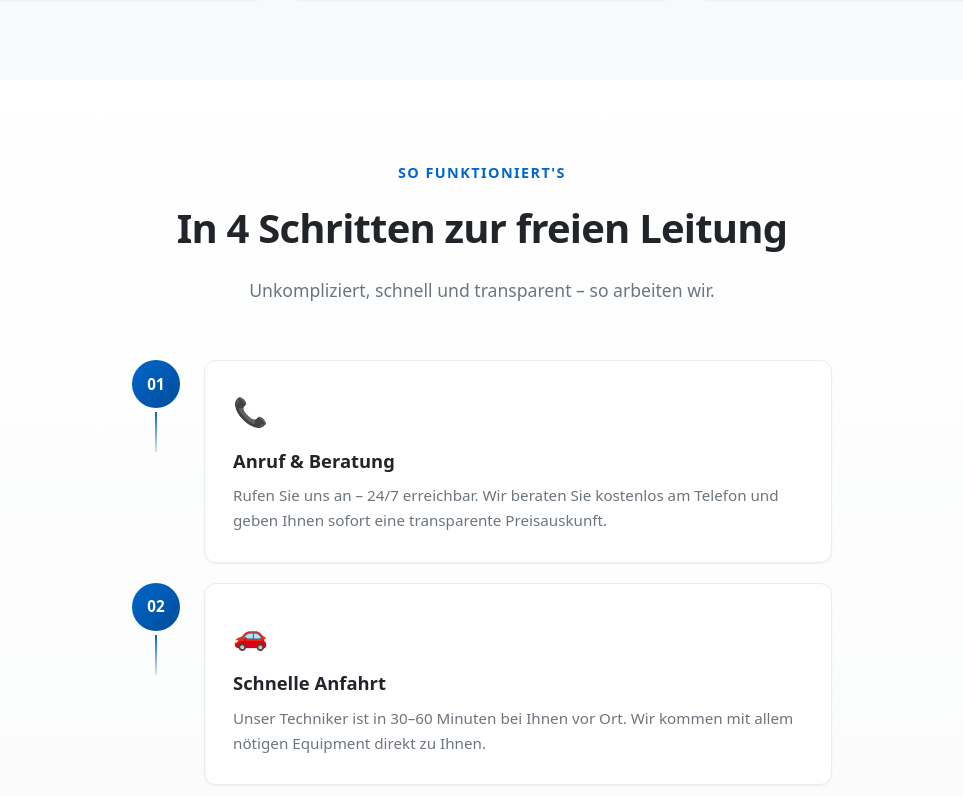
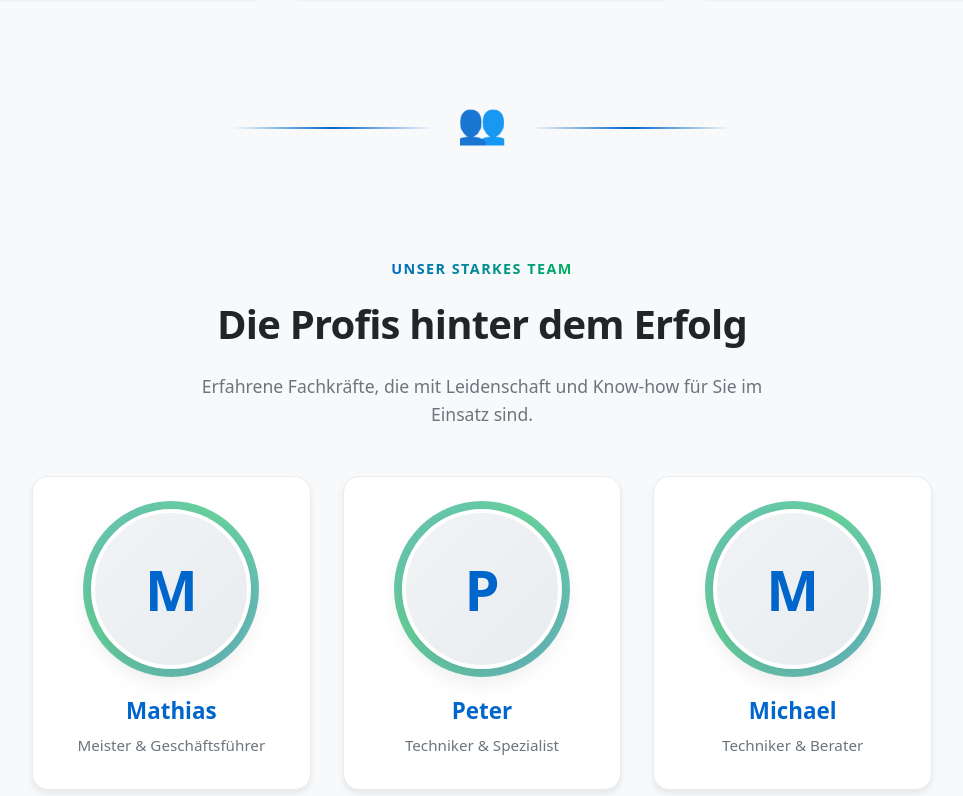
Before and after one commit to timschwier7-ux/kammerjaeger-hansen.de, a Next.js app: page / in a window 1280 px wide. Shown: the part 1904-2700 px from the top of the page, without its empty margins (158-1121 px from the left). Built offline with nearby package versions, Linux system fonts and the light colour scheme.

Commit message:
Add team section with smooth transition to Services component
Agent-Logs-Url: https://github.com/timschwier7-ux/kammerjaeger-hansen.de/sessions/49daf662-cc94-49df-b0b3-d8ee3a7d1593

Co-authored-by: timschwier7-ux <273984795+timschwier7-ux@users.noreply.github.com>

```diff
--- a/src/components/Services.module.css
+++ b/src/components/Services.module.css
@@ -86,3 +86,208 @@
     grid-template-columns: 1fr;
   }
 }
+
+/* ===== Team Section Styles ===== */
+
+/* Divider / Transition */
+.teamDivider {
+  display: flex;
+  align-items: center;
+  justify-content: center;
+  gap: 1.5rem;
+  margin: 4rem 0;
+  padding: 2rem 0;
+}
+
+.dividerLine {
+  flex: 1;
+  max-width: 200px;
+  height: 2px;
+  background: linear-gradient(90deg, transparent, var(--color-primary), transparent);
+  border-radius: 2px;
+}
+
+.dividerIcon {
+  font-size: 2.5rem;
+  animation: float 3s ease-in-out infinite;
+}
+
+@keyframes float {
+  0%, 100% {
+    transform: translateY(0);
+  }
+  50% {
+    transform: translateY(-8px);
+  }
+}
+
+/* Team Section Layout */
+.teamSection {
+  text-align: center;
+  animation: fadeInUp 0.8s ease-out;
+}
+
+@keyframes fadeInUp {
+  from {
+    opacity: 0;
+    transform: translateY(30px);
+  }
+  to {
+    opacity: 1;
+    transform: translateY(0);
+  }
+}
+
+.teamLabel {
+  display: inline-block;
+  color: var(--color-primary);
+  font-weight: 600;
+  font-size: 0.9rem;
+  text-transform: uppercase;
+  letter-spacing: 0.1em;
+  margin-bottom: 0.75rem;
+  background: linear-gradient(135deg, var(--color-primary), var(--color-accent));
+  -webkit-background-clip: text;
+  background-clip: text;
+  -webkit-text-fill-color: transparent;
+}
+
+.teamTitle {
+  font-size: clamp(1.75rem, 3.5vw, 2.5rem);
+  font-weight: 800;
+  color: var(--color-gray-900);
+  margin-bottom: 1rem;
+  letter-spacing: -0.02em;
+}
+
+.teamSubtitle {
+  font-size: 1.1rem;
+  color: var(--color-gray-600);
+  max-width: 600px;
+  margin: 0 auto 3rem auto;
+}
+
+/* Team Grid */
+.teamGrid {
+  display: grid;
+  grid-template-columns: repeat(3, 1fr);
+  gap: 2rem;
+  max-width: 900px;
+  margin: 0 auto;
+}
+
+@media (max-width: 768px) {
+  .teamGrid {
+    grid-template-columns: repeat(2, 1fr);
+  }
+}
+
+@media (max-width: 500px) {
+  .teamGrid {
+    grid-template-columns: 1fr;
+  }
+}
+
+/* Team Card */
+.teamCard {
+  background: var(--color-white);
+  border-radius: var(--radius-xl);
+  padding: 2rem 1.5rem;
+  box-shadow: var(--shadow-md);
+  border: 1px solid var(--color-gray-200);
+  transition: transform var(--transition-base), box-shadow var(--transition-base);
+  animation: cardFadeIn 0.6s ease-out backwards;
+}
+
+@keyframes cardFadeIn {
+  from {
+    opacity: 0;
+    transform: translateY(20px) scale(0.95);
+  }
+  to {
+    opacity: 1;
+    transform: translateY(0) scale(1);
+  }
+}
+
+.teamCard:hover {
+  transform: translateY(-8px) scale(1.02);
+  box-shadow: var(--shadow-xl);
+}
+
+/* Team Image */
+.teamImageWrapper {
+  position: relative;
+  width: 160px;
+  height: 160px;
+  margin: 0 auto 1.5rem auto;
+}
+
+.teamImageGlow {
+  position: absolute;
+  inset: -8px;
+  border-radius: 50%;
+  background: linear-gradient(135deg, var(--color-primary), var(--color-accent), var(--color-primary));
+  background-size: 200% 200%;
+  animation: glowRotate 3s ease-in-out infinite;
+  opacity: 0.6;
+  z-index: 0;
+}
+
+@keyframes glowRotate {
+  0%, 100% {
+    background-position: 0% 50%;
+  }
+  50% {
+    background-position: 100% 50%;
+  }
+}
+
+.teamImage {
+  position: relative;
+  width: 160px;
+  height: 160px;
+  border-radius: 50%;
+  object-fit: cover;
+  border: 4px solid var(--color-white);
+  box-shadow: var(--shadow-lg);
+  z-index: 1;
+  transition: transform var(--transition-base);
+}
+
+.teamAvatar {
+  position: relative;
+  width: 160px;
+  height: 160px;
+  border-radius: 50%;
+  background: linear-gradient(135deg, var(--color-gray-100), var(--color-gray-200));
+  border: 4px solid var(--color-white);
+  box-shadow: var(--shadow-lg);
+  z-index: 1;
+  display: flex;
+  align-items: center;
+  justify-content: center;
+  font-size: 3.5rem;
+  font-weight: 700;
+  color: var(--color-primary);
+  transition: transform var(--transition-base);
+}
+
+.teamCard:hover .teamImage,
+.teamCard:hover .teamAvatar {
+  transform: scale(1.05);
+}
+
+/* Team Name & Role */
+.teamName {
+  font-size: 1.4rem;
+  font-weight: 700;
+  color: var(--color-primary);
+  margin-bottom: 0.25rem;
+}
+
+.teamRole {
+  font-size: 0.95rem;
+  color: var(--color-gray-600);
+  font-weight: 500;
+}
--- a/src/components/Services.tsx
+++ b/src/components/Services.tsx
@@ -33,6 +33,24 @@ const services = [
   },
 ];
 
+const teamMembers = [
+  {
+    name: "Mathias",
+    role: "Meister & Geschäftsführer",
+    initials: "M",
+  },
+  {
+    name: "Peter",
+    role: "Techniker & Spezialist",
+    initials: "P",
+  },
+  {
+    name: "Michael",
+    role: "Techniker & Berater",
+    initials: "M",
+  },
+];
+
 export default function Services() {
   return (
     <section id="leistungen" className={styles.services}>
@@ -55,6 +73,40 @@ export default function Services() {
             </div>
           ))}
         </div>
+
+        {/* Team Section with smooth transition */}
+        <div className={styles.teamDivider}>
+          <div className={styles.dividerLine}></div>
+          <span className={styles.dividerIcon}>👥</span>
+          <div className={styles.dividerLine}></div>
+        </div>
+
+        <div className={styles.teamSection}>
+          <span className={styles.teamLabel}>Unser starkes Team</span>
+          <h2 className={styles.teamTitle}>Die Profis hinter dem Erfolg</h2>
+          <p className={styles.teamSubtitle}>
+            Erfahrene Fachkräfte, die mit Leidenschaft und Know-how für Sie im Einsatz sind.
+          </p>
+
+          <div className={styles.teamGrid}>
+            {teamMembers.map((member, index) => (
+              <div
+                key={member.name}
+                className={styles.teamCard}
+                style={{ animationDelay: `${index * 0.15}s` }}
+              >
+                <div className={styles.teamImageWrapper}>
+                  <div className={styles.teamImageGlow}></div>
+                  <div className={styles.teamAvatar}>
+                    {member.initials}
+                  </div>
+                </div>
+                <h3 className={styles.teamName}>{member.name}</h3>
+                <p className={styles.teamRole}>{member.role}</p>
+              </div>
+            ))}
+          </div>
+        </div>
       </div>
     </section>
   );
```
